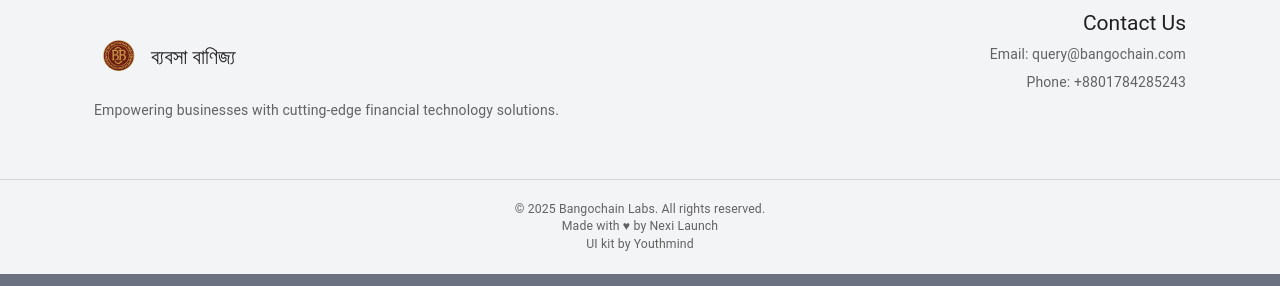
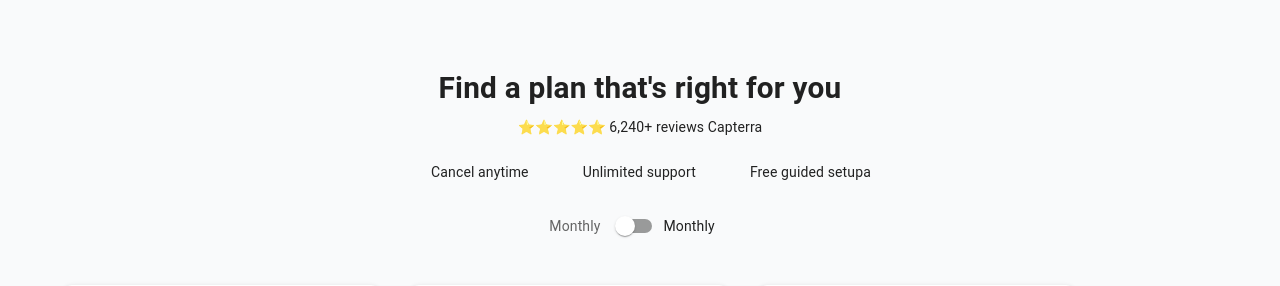
Before and after one commit to BangoChain/bebsabanijjo_alpha, a Next.js app: page / in a window 1280 px wide. Shown: the part 2511-2797 px from the top of the page. Built offline with nearby package versions, Linux system fonts and the light colour scheme; some icons are missing.

Commit message:
Update page.tsx

```diff
--- a/src/app/page.tsx
+++ b/src/app/page.tsx
@@ -4,6 +4,7 @@ import FeaturesSection from "@/app/(components)/landing/FeaturesSection";
 import CTASection from "@/app/(components)/landing/CTASection";
 import TestimonialsSection from "@/app/(components)/landing/TestimonialsSection";
 import PricingPlans from "@/app/(components)/landing/PricingSection";
+import PricingPlans2 from "@/app/(components)/landing/PricingSection2";
 import Footer from "@/app/(components)/commons/Footer";
 
 export default function Home() {
@@ -15,6 +16,7 @@ export default function Home() {
       <TestimonialsSection />
       <CTASection />
       <PricingPlans />
+      <PricingPlans2 />
       <Footer />
     </main>
   );
```
